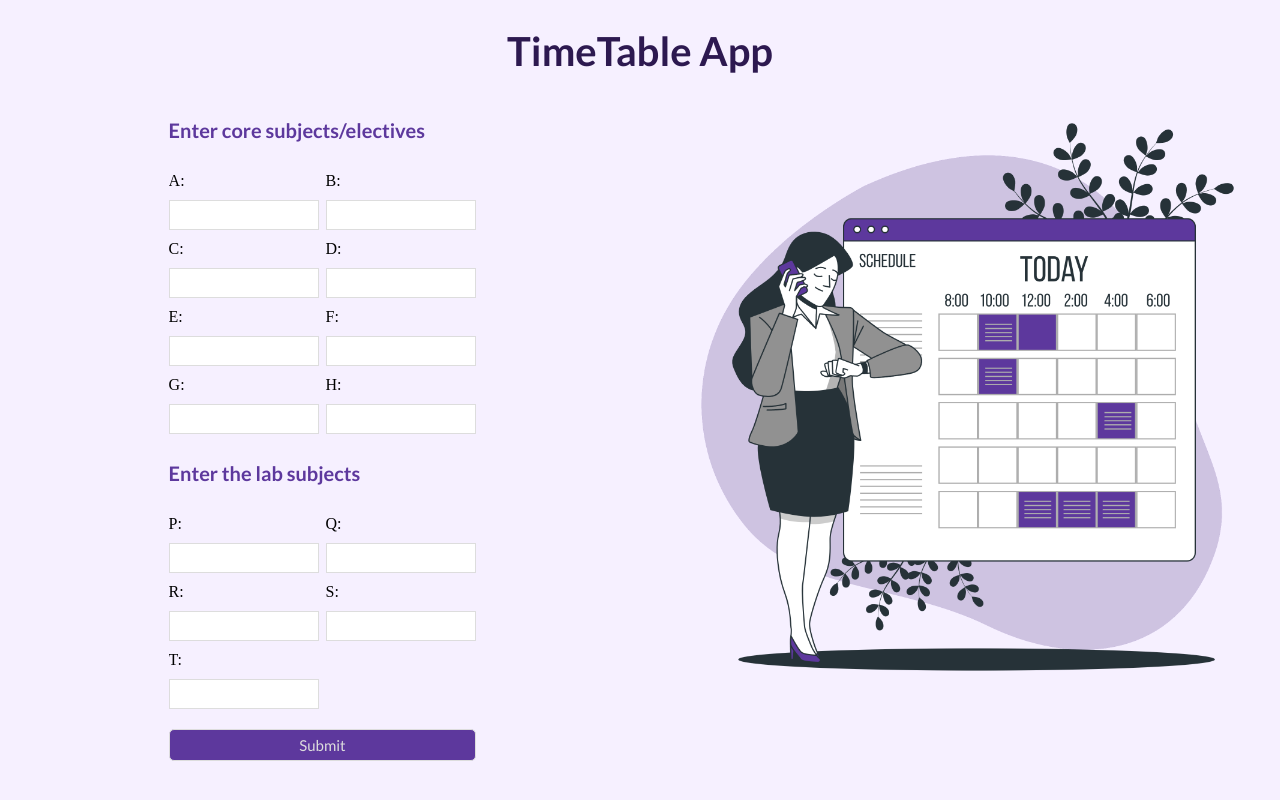
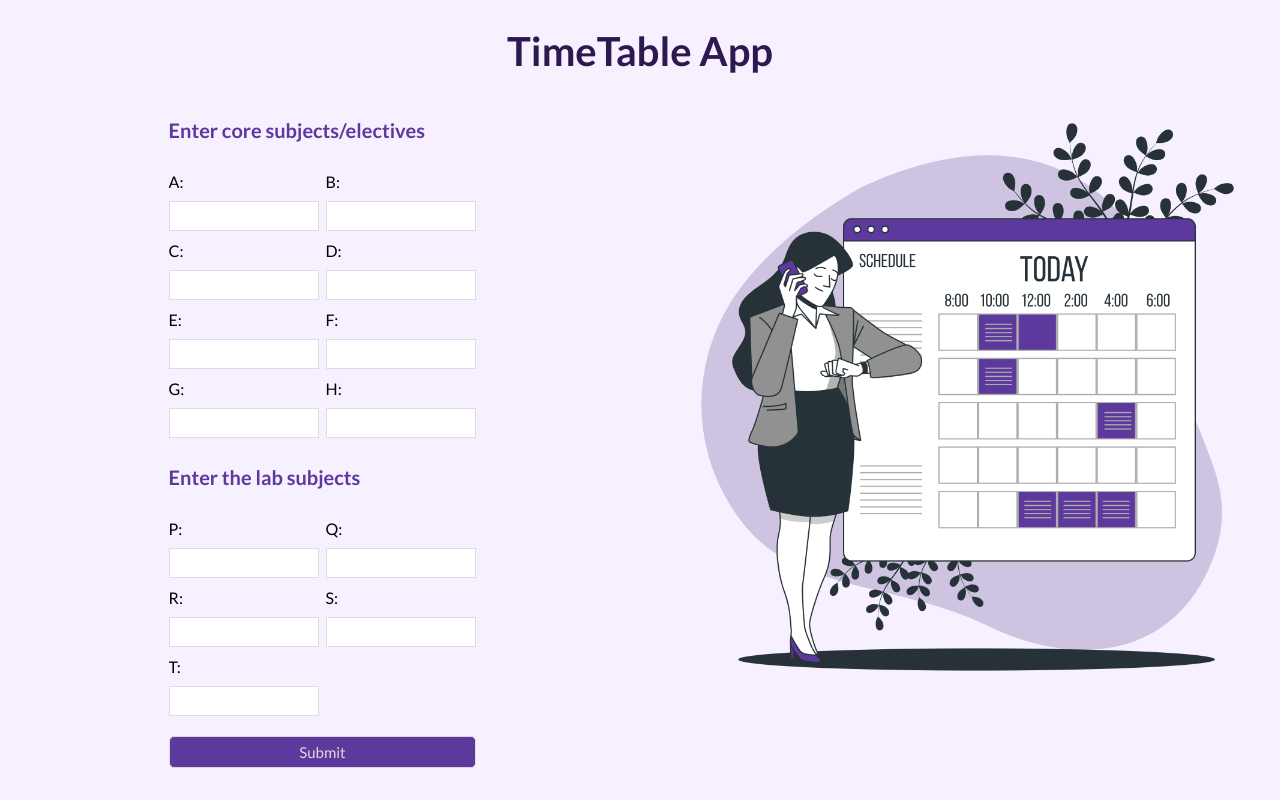
Before and after one commit to Pavithra-Rajan/Code-Init2021, a React (Create React App) app: page / in a window 1280 px wide. Built offline with nearby package versions, Linux system fonts and the light colour scheme.

Commit message:
Update index.css

```diff
--- a/src/index.css
+++ b/src/index.css
@@ -43,6 +43,7 @@ input[type=submit] {
 .entry label {
   text-align: left;
   display: block;
+  font-family: 'Lato', sans-serif;
 }
 .entry h2 {
   font-size: 20px;
```
